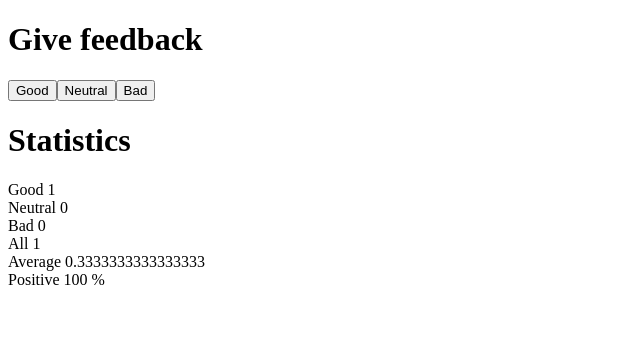
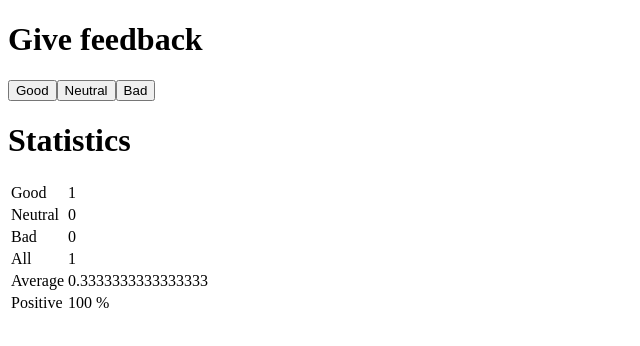
Before and after one commit to MariamEssam553/Full-Stack-open-2022, a React (Create React App) app in the folder part 1/unicafe/: page / in a window 1280 px wide. Both pictures are taken after a click on the button "Good". Shown: the top 346 px of the page, without its empty margins (0-640 px from the left). Built offline with nearby package versions, Linux system fonts and the light colour scheme; the HTML template or start-up script is replaced by a standard one.

Commit message:
unicafe step6

```diff
--- a/part 1/unicafe/src/App.js
+++ b/part 1/unicafe/src/App.js
@@ -26,7 +26,10 @@
 }
 
 const StatisticLine = (props) => (
-  <div> {props.text + " " +props.value} </div>
+  <tr>
+    <td>{props.text }</td>
+    <td>{props.value} </td>
+  </tr>
 )
 
 
@@ -43,12 +46,16 @@
   return(
     <>
       <DisplayTitle text="Statistics" />
+      <table>
+        <tbody>
         <StatisticLine text="Good "  value={props.good} />
         <StatisticLine text="Neutral "  value={props.neutral} />
         <StatisticLine text="Bad "  value={props.bad} />
         <StatisticLine text="All "  value={props.all} />
         <StatisticLine text="Average "  value={props.average} />
         <StatisticLine text="Positive "  value={props.positive + " %"} />
+        </tbody>
+      </table>
     </>
   )
 }
```
Lines whose indentation alone changed are shown as unchanged.
